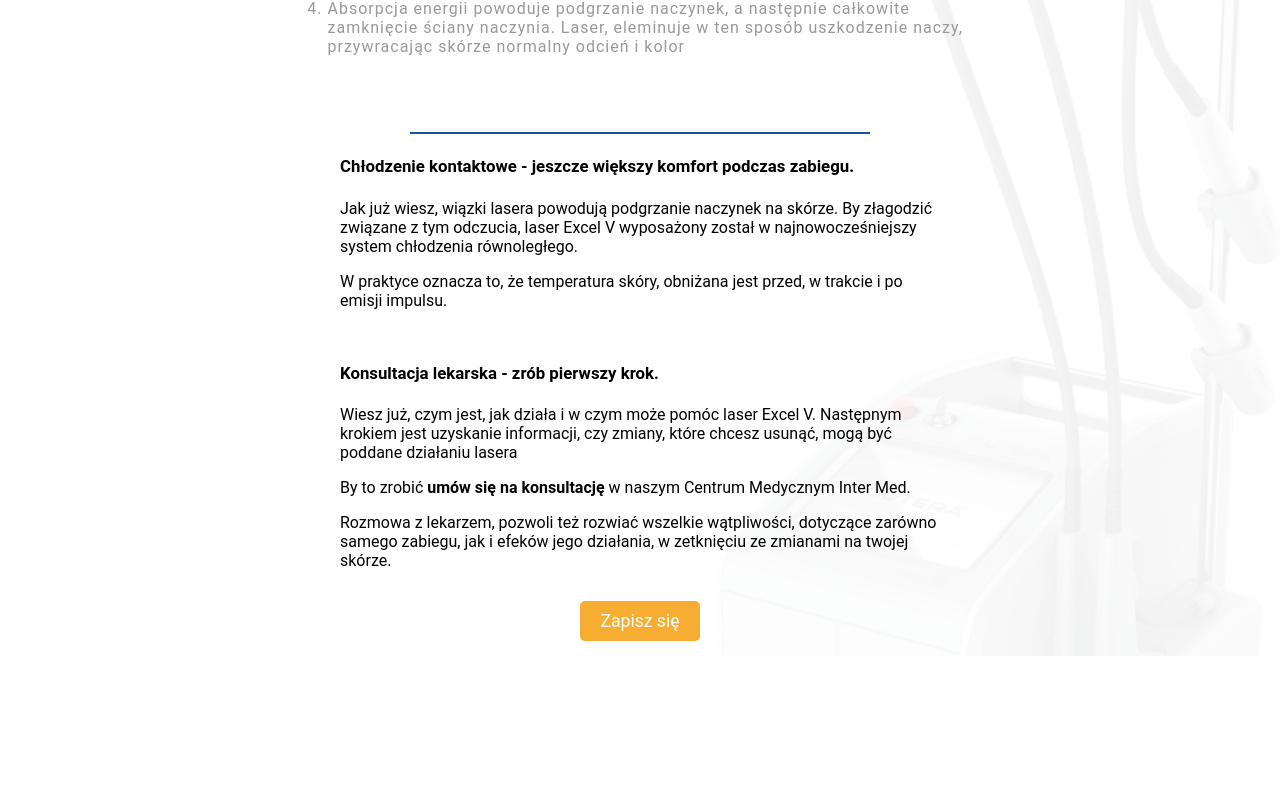
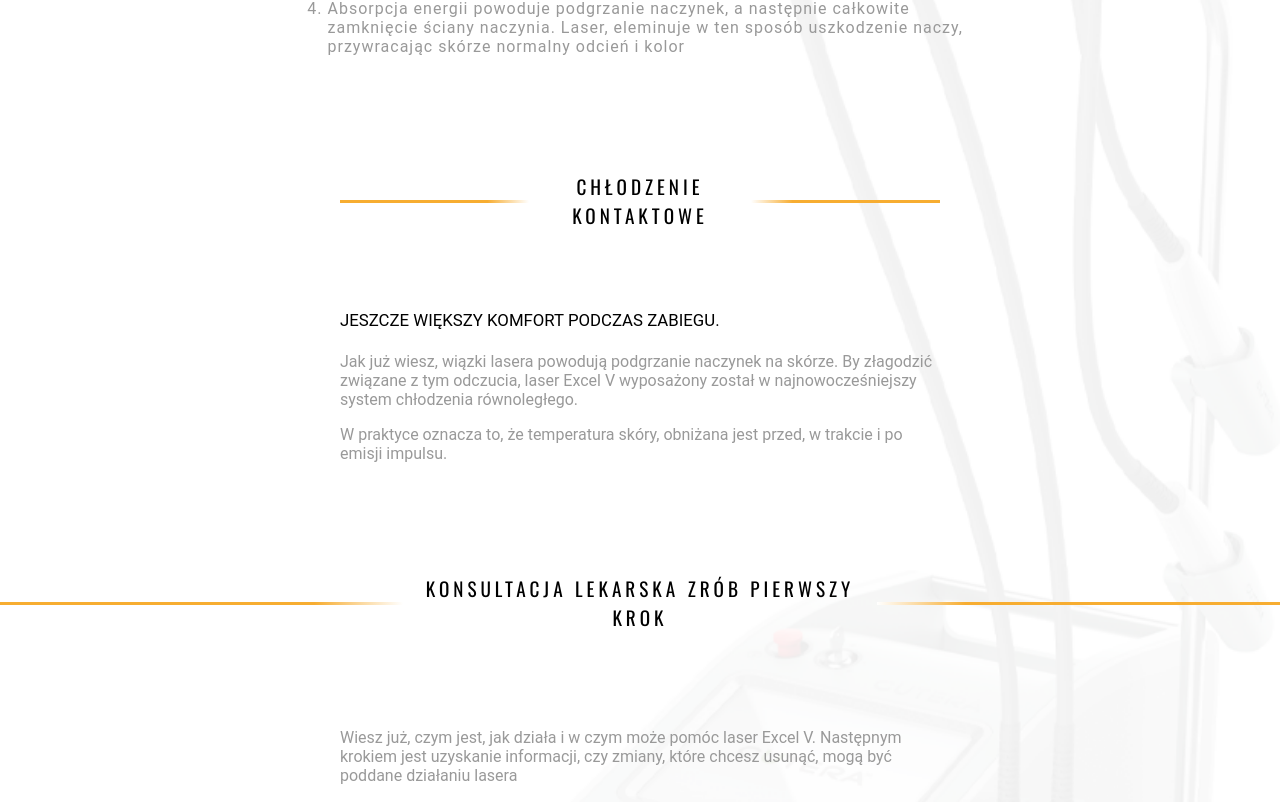
Before and after one commit to wrogoz/klinika-laserowa-pl, a React (Create React App) app: page /cutera in a window 1280 px wide. Shown: the part 3491-4293 px from the top of the page. Before the commit the page ends 4147 px from the top, so only its background shows below. Built offline with nearby package versions, Linux system fonts and the light colour scheme.

Commit message:
styling burger menu

```diff
--- a/src/components/cuteraPageComponents/IntervetionCourse.tsx
+++ b/src/components/cuteraPageComponents/IntervetionCourse.tsx
@@ -1,7 +1,7 @@
 import React from "react";
 import styled from "styled-components";
 import Button from "../globalComponents/button";
-import ChapterTitle from "../globalComponents/chapterTitle";
+
 import ChapterTitleDesktop from "../globalComponents/chapterTitleDesktop";
 import laserOnRight from "../../images/laserOnRight.png";
 
@@ -39,11 +39,14 @@ class IntervetionCourse extends React.Component<IntervetionCourseProps, {}> {
             uszkodzenie naczy, przywracając skórze normalny odcień i kolor
           </li>
         </OrderList>
-        <Line></Line>
+
 
         <IntervetionCourseSummaryBox>
+        <ChapterTitleDesktop
+          title='chłodzenie kontaktowe'
+          />
           <IntervetionCourseH4>
-            Chłodzenie kontaktowe - jeszcze większy komfort podczas zabiegu.
+            Jeszcze większy komfort podczas zabiegu.
           </IntervetionCourseH4>
           <IntervetionCourseParagraph>
             Jak już wiesz, wiązki lasera powodują podgrzanie naczynek na skórze.
@@ -56,17 +59,20 @@ class IntervetionCourse extends React.Component<IntervetionCourseProps, {}> {
           </IntervetionCourseParagraph>
         </IntervetionCourseSummaryBox>
 
+
+        <ChapterTitleDesktop
+          title='Konsultacja lekarska zrób pierwszy krok'
+          />
         <IntervetionCourseSummaryBox>
-          <IntervetionCourseH4>
-            Konsultacja lekarska - zrób pierwszy krok.
-          </IntervetionCourseH4>
+
+
           <IntervetionCourseParagraph>
             Wiesz już, czym jest, jak działa i w czym może pomóc laser Excel V.
             Następnym krokiem jest uzyskanie informacji, czy zmiany, które
             chcesz usunąć, mogą być poddane działaniu lasera
           </IntervetionCourseParagraph>
           <IntervetionCourseParagraph>
-            By to zrobić <span>umów się na konsultację</span> w naszym Centrum
+            By to zrobić umów się na konsultacjęw naszym Centrum
             Medycznym Inter Med.
           </IntervetionCourseParagraph>
           <IntervetionCourseParagraph>
@@ -119,15 +125,7 @@ const OrderList = styled.ol`
     font-size:1em;
   }
 `;
-const Line = styled.div`
-  width: 50%;
-  height: 2px;
-  background-color: ${props => props.theme.interBlue};
-  @media(min-width:900px){
-    width:36%;
-    margin-top:40px;
-  }
-`;
+
 
 const IntervetionCourseSummaryBox = styled.div`
   width: 275px;
@@ -141,16 +139,18 @@ const IntervetionCourseSummaryBox = styled.div`
 `;
 const IntervetionCourseParagraph = styled.p`
   font-size: 0.8em;
-  span {
-    font-weight: bold;
-  }
+  color:#999;
+
   @media(min-width:900px){
     font-size:1em;
   }
 `;
 
 const IntervetionCourseH4 = styled.h4`
-  font-weight: bold;
+
+  font-size:1em;
+  font-weight:normal;
+  text-transform:uppercase;
 
   @media(min-width:900px){
     font-size:1.05em;
--- a/src/components/globalComponents/burgerNavigation.tsx
+++ b/src/components/globalComponents/burgerNavigation.tsx
@@ -9,10 +9,12 @@ export default class BurgerNavigation extends React.Component<{},{}>{
 
                 <NavigationBox>
                     <NavList>
-                        <NavItem>Cutera</NavItem>
-                        <NavItem>laser 2</NavItem>
-                        <NavItem>laser 3</NavItem>
-                        <NavItem>laser 4</NavItem>
+                        <NavItem>Klinika laserowa </NavItem>
+                        <NavItem>Cutera Excel V</NavItem>
+                        <NavItem>Lasotronix</NavItem>
+                        <NavItem>Laser CO2</NavItem>
+                        <NavItem>Optoslt m</NavItem>
+                        <NavItem>Kontakt</NavItem>
                     </NavList>
                 </NavigationBox>
         )
@@ -21,12 +23,22 @@ export default class BurgerNavigation extends React.Component<{},{}>{
 
 const animationBurgerNav = keyframes`
 0%{
-right:-100%;
+top:-100%;
 }
 
 100%{
 
-right:10%;
+top:70px;
+}
+@media(min-width:600px){
+    0%{
+        top:-100%;
+        }
+
+        100%{
+
+        top:120px;
+        }
 }
 `;
 
@@ -36,33 +48,41 @@ justify-content:center;
 align-items:center;
     position: fixed;
     top: 70px;
-    right: 10%;
     z-index: 10;
-    height: 80vh;
-    width: 80vw;
-    background-color: #f5f5f5de;
+    height: 290px;
+    border-radius: 0 0 25px 25px;
+    width: 87%;
+    background-color: ${props=>props.theme.interOrange};
 
     animation:0.3s ${animationBurgerNav} ease;
+    @media(min-width:600px){
+        top: 120px;
+    }
 `
 const NavList = styled.ul`
     list-style:none;
     display:flex;
     flex-direction:column;
     align-items:center;
-    justify-content:space-evenly;
     height:100%;
     margin:0;
     padding:0;
+    padding-top: 5%;
+}
 `
 
 const NavItem = styled.li`
+color:#fff;
+font-size: 0.8em;
+text-transform: uppercase;
+width:100%;
+text-align:center;
+font-weight: bold;
+border-bottom:1px solid #fff;
+padding: 14px 0;
+letter-spacing: 2px;
 
-font-size: 1.8em;
-text-transform: uppercase;
-font-weight: bold;
-border: 2px solid #000;
-padding: 14px;
-letter-spacing: 5px;
-background-color:#fff;
-
+&:last-of-type{
+    border-bottom:none;
+}
 `
--- a/src/components/mainpageComponents/selectIntervetion.tsx
+++ b/src/components/mainpageComponents/selectIntervetion.tsx
@@ -1,7 +1,7 @@
 import React from 'react'
 import styled from 'styled-components';
 import ChapterTitleDesktop from '../globalComponents/chapterTitleDesktop';
-
+import cutera1 from '../../images/cutera1.png';
 
 export default class SelectIntervetion extends React.Component<{},{}>{
     render(){
@@ -11,7 +11,13 @@ export default class SelectIntervetion extends React.Component<{},{}>{
                     <ChapterTitleDesktop
                     title='wybierz zabieg'
                     />
-                    <p>tu beda fotki laserów</p>
+                    <CuteraBox>
+                        <CuteraImg src={cutera1} alt='cutera1'/>
+                        <LaserTitleBox>
+                            <p>Cutera</p>
+                        </LaserTitleBox>
+                    </CuteraBox>
+
                 </SelectIntervetionBox>
         )
     }
@@ -22,4 +28,17 @@ const SelectIntervetionBox = styled.section`
     flex-direction:column;
     align-items:center;
     width:100%;
+    padding:0 15%;
 `
+
+const CuteraBox = styled.div`
+    display:flex;
+    flex-direction:column;
+
+`
+const CuteraImg = styled.img`
+    height:150px;
+`
+const LaserTitleBox = styled.div`
+    display:flex
+`
```
